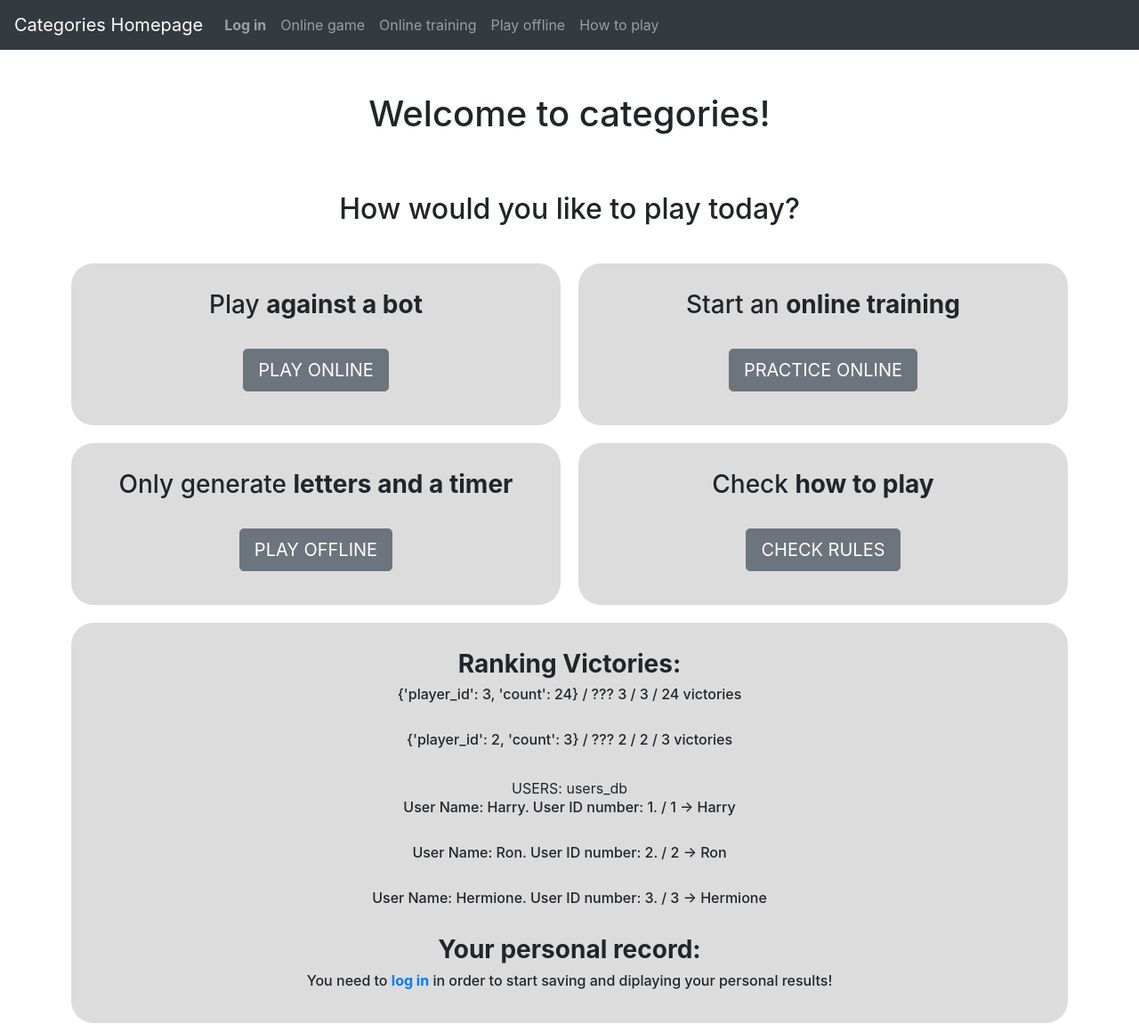
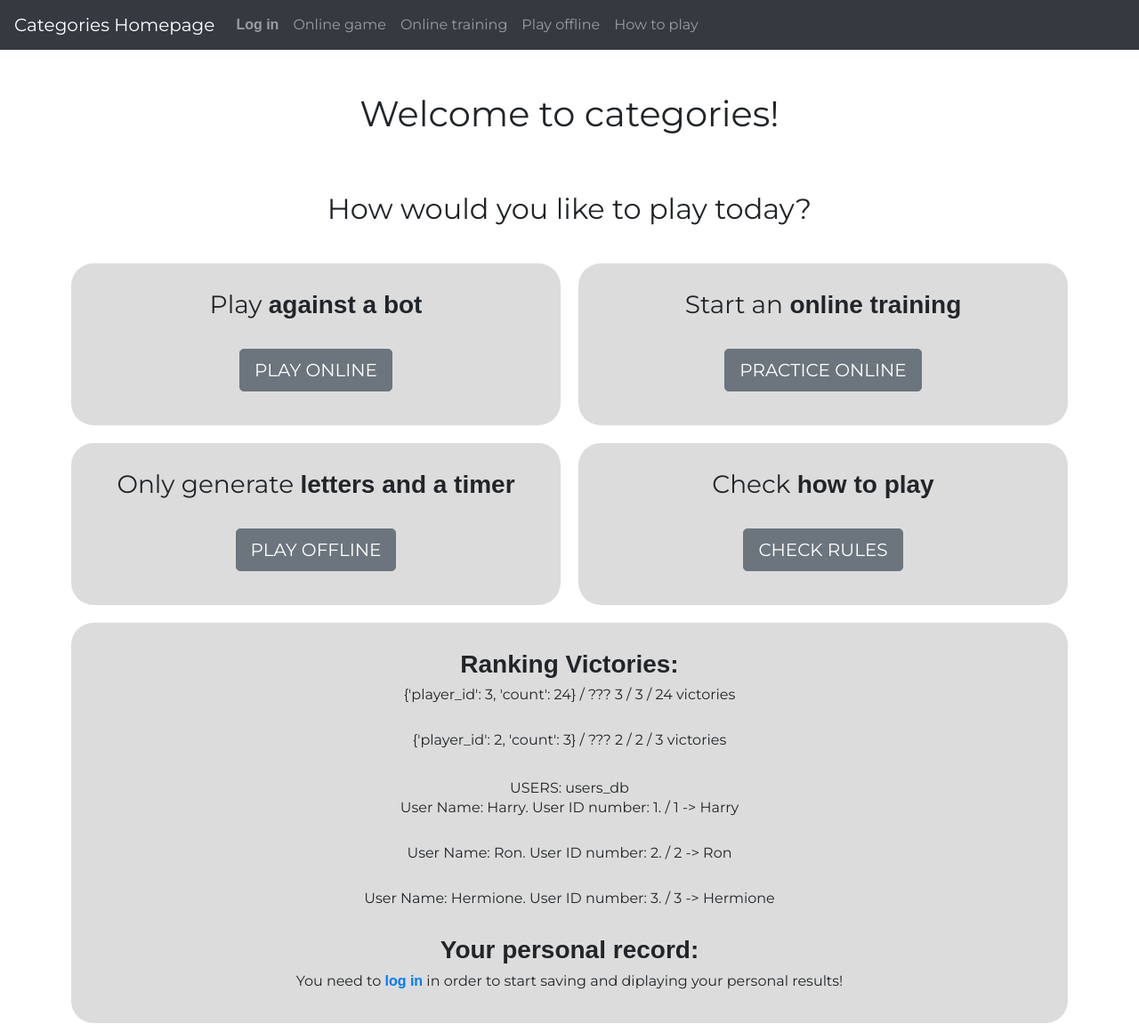
Before and after one commit to AntoineSau/capstone, a Django app: page / in a window 1280 px wide. Shown: the whole page at 89% size. Run offline with Django 4.2, Linux system fonts and the light colour scheme; data comes from the database, SQL or seed files in the repository; both versions use the stored data as it was after the commit; some libraries are stand-ins or nearby versions; some web fonts are replaced.

Commit message:
New font working with bold

```diff
--- a/categories/static/categories/styles.css
+++ b/categories/static/categories/styles.css
@@ -3,7 +3,21 @@ body {
     align-items: center;
     text-align: center;
     justify-content: center;
+    font-family: 'Montserrat', sans-serif;
 }
+
+@font-face {
+    font-family: 'Montserrat';
+    font-style: normal;
+    font-weight: 400;
+    src: local('Montserrat-Regular'), url(http://fonts.gstatic.com/s/montserrat/v6/zhcz-_WihjSQC0oHJ9TCYC3USBnSvpkopQaUR-2r7iU.ttf) format('truetype');
+  }
+@font-face {
+    font-family: 'Montserrat';
+    font-style: bold;
+    font-weight: 700;
+    src: local('Montserrat-Bold'), url(http://fonts.gstatic.com/s/montserrat/v6/IQHow_FEYlDC4Gzy_m8fcvEr6Hm6RMS0v1dtXsGir4g.ttf) format('truetype');
+  }
 
 .navbar-collapse {
     align-content: left;
--- a/categories/templates/categories/layout.html
+++ b/categories/templates/categories/layout.html
@@ -8,7 +8,9 @@
         <link href="{% static 'categories/styles.css' %}" rel="stylesheet">
         <script src="{% static 'categories/categories.js' %}"></script>
         <link rel="shortcut icon" type="image/png" href="{% static 'categories/favicon.ico' %}"/>
-        <link href='https://fonts.googleapis.com/css?family=Montserrat' rel='stylesheet'>
+        <link rel="preconnect" href="https://fonts.googleapis.com">
+        <link rel="preconnect" href="https://fonts.gstatic.com" crossorigin>
+        <link href="https://fonts.googleapis.com/css2?family=Montserrat&display=swap" rel="stylesheet">
         {% csrf_token %}
     </head>
     <body>
```
Also changed, not shown: README.md, db.sqlite3.
